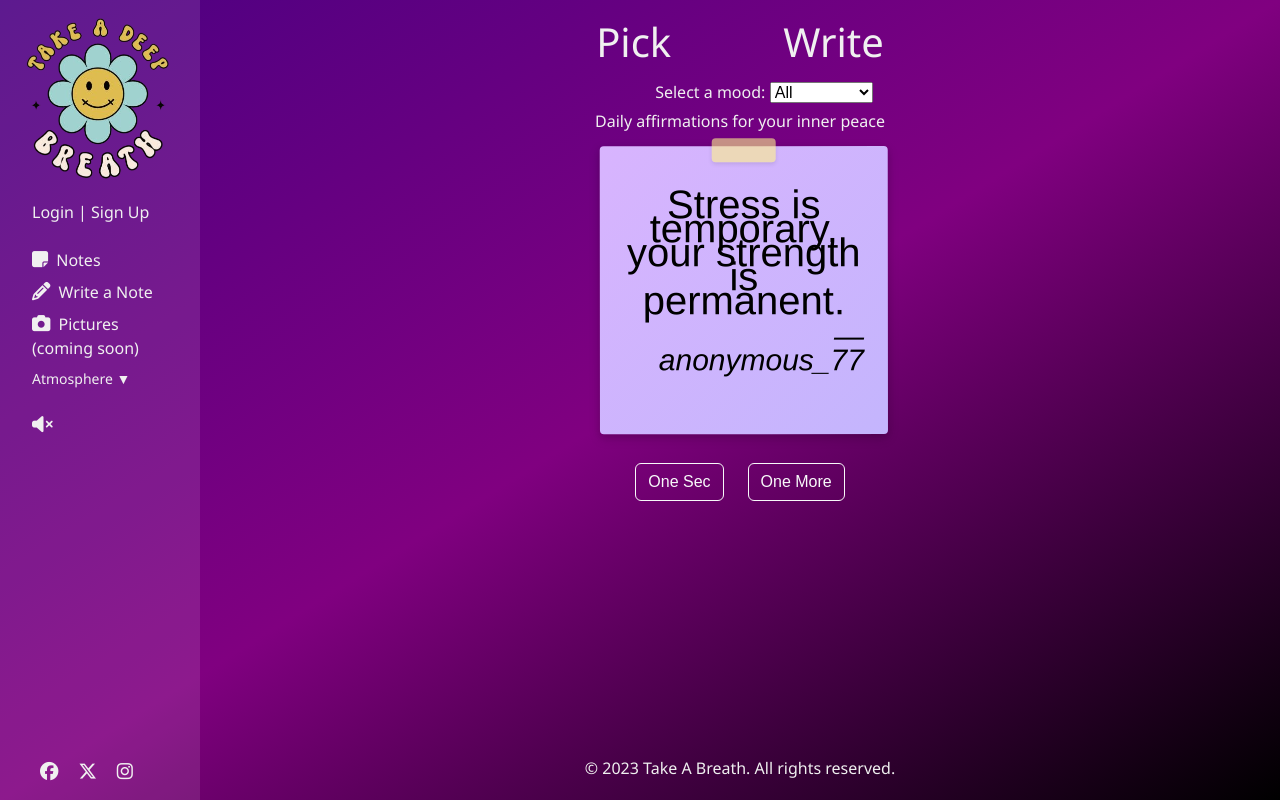
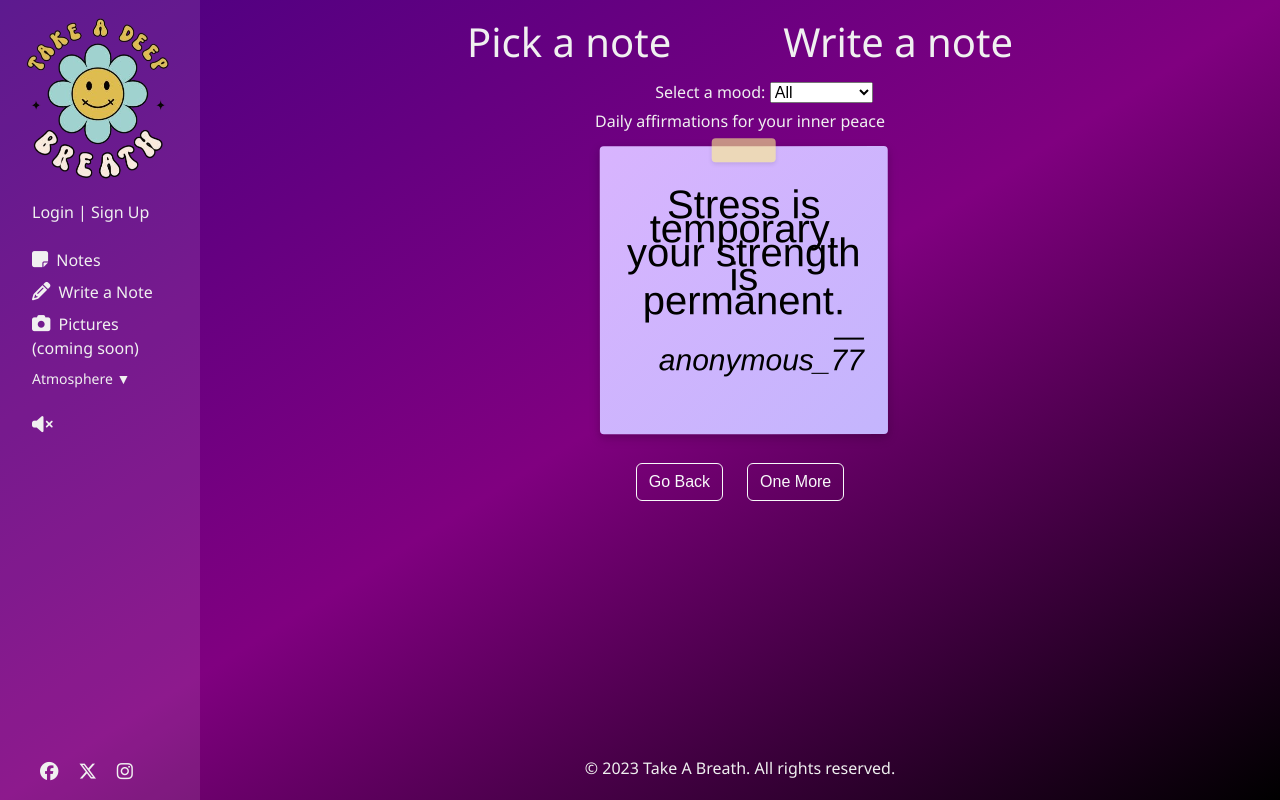
Before and after one commit to DaniqueJ-R/milestone_proj_3, a Django app: page / in a window 1280 px wide. Run offline with Django 4.2, Linux system fonts and the light colour scheme; data comes from the database, SQL or seed files in the repository; some libraries are stand-ins or nearby versions; some web fonts are replaced.

Commit message:
Updated labels on home and wiriting page

```diff
--- a/quote/templates/quote/home.html
+++ b/quote/templates/quote/home.html
@@ -8,8 +8,8 @@
     <div id="home-section" class="container-fluid">
 
     <div id="heading-area" class="d-flex justify-content-center align-items-center">
-      <span id="read-notes"><a href="{% url 'home' %}" class="heading-section">Pick</a></span>
-      <span id="write-notes"><a href="{% url 'write_a_note' %}" class="heading-section">Write</a></span>
+      <span id="read-notes"><a href="{% url 'home' %}" class="heading-section">Pick a note</a></span>
+      <span id="write-notes"><a href="{% url 'write_a_note' %}" class="heading-section">Write a note</a></span>
     </div>
 
     <!-- Filter dropdown -->
@@ -47,7 +47,7 @@
 
     <!-- Controls below notes -->
     <div class="controls">
-      <button id="backAffirmation" class="btn btn-outline-light">One Sec</button>
+      <button id="backAffirmation" class="btn btn-outline-light">Go Back</button>
       <button id="addAffirmation" class="btn btn-outline-light">One More</button>
     </div>
     </div>
--- a/quote/templates/quote/write-a-note.html
+++ b/quote/templates/quote/write-a-note.html
@@ -4,8 +4,8 @@
 <main>
   <section>
     <div id="heading-area" class="d-flex justify-content-center align-items-center">
-      <span id="read-notes"><a href="{% url 'home' %}" class="heading-section">Pick</a></span>
-      <span id="write-notes"><a href="{% url 'write_a_note' %}" class="heading-section">Write</a></span>
+      <span id="read-notes"><a href="{% url 'home' %}" class="heading-section">Pick a Note</a></span>
+      <span id="write-notes"><a href="{% url 'write_a_note' %}" class="heading-section">Write a Note</a></span>
     </div>
 
     <div id="submit-note">
```
